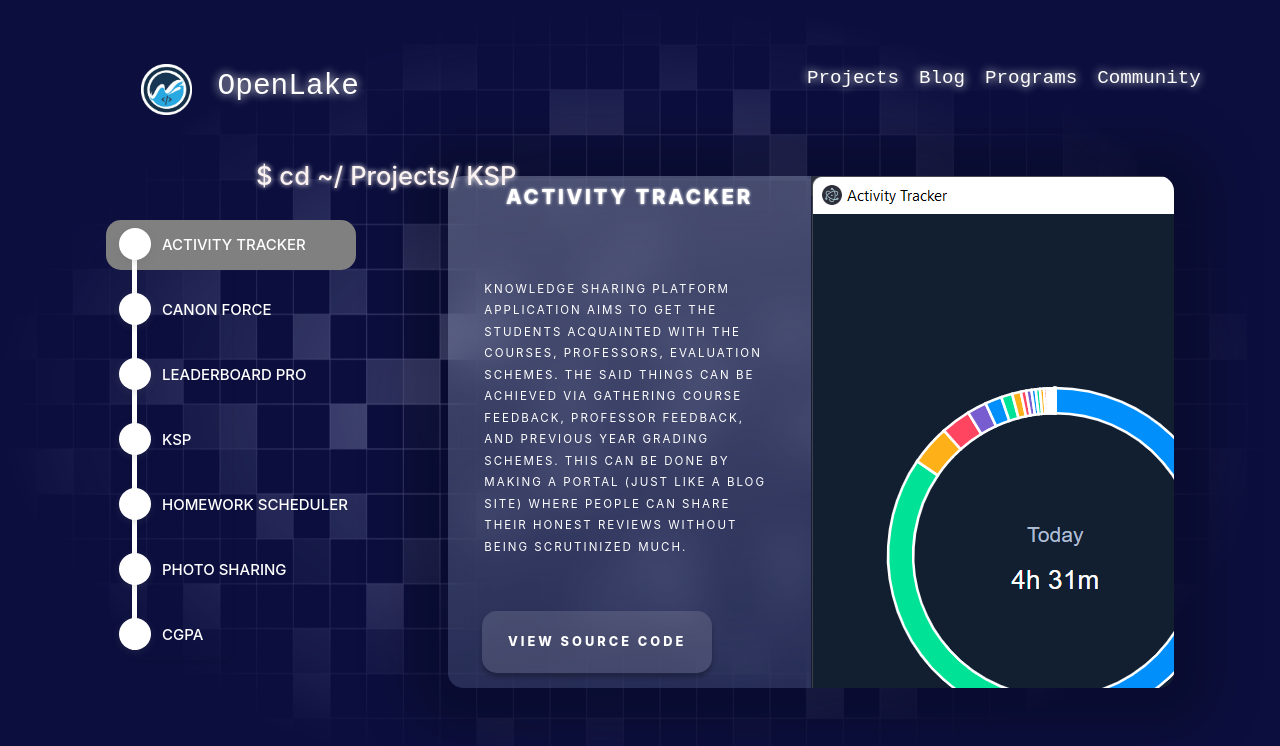
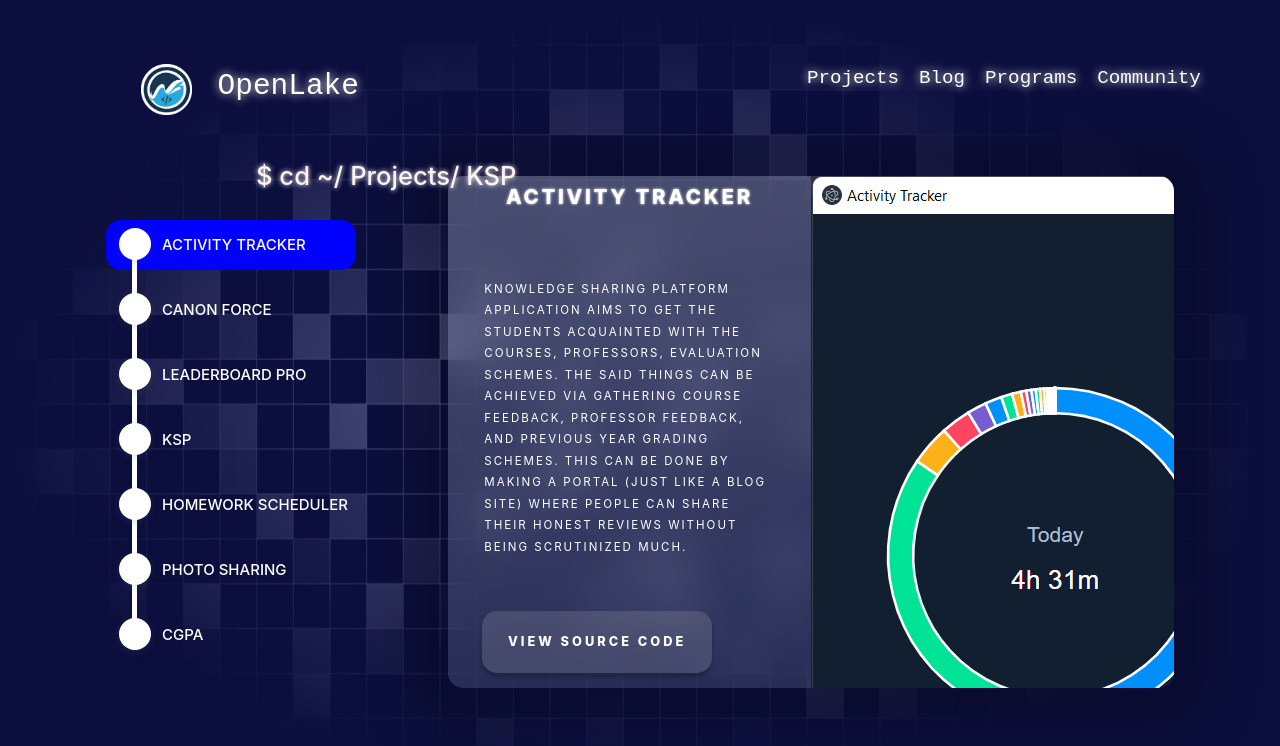
Before and after one commit to Bolt17803/Web_Wave_Surfers, a React (Vite) app in the folder npm/: page /projects in a window 1280 px wide. Shown: the top 746 px of the page. Built offline with nearby package versions, Linux system fonts and the light colour scheme; a web font is replaced by a local one.

Commit message:
corrected link redirection issue

```diff
--- a/npm/package.json
+++ b/npm/package.json
@@ -10,10 +10,12 @@
     "preview": "vite preview"
   },
   "dependencies": {
+    "axios": "^1.4.0",
     "d3-ease": "^3.0.1",
     "framer-motion": "^10.12.18",
     "react": "^18.2.0",
     "react-dom": "^18.2.0",
+    "react-google-drive-picker": "^1.2.2",
     "react-move": "^6.5.0",
     "react-router-dom": "^6.14.1"
   },
--- a/npm/src/components/Projects.jsx
+++ b/npm/src/components/Projects.jsx
@@ -20,7 +20,7 @@ export default function Projects(){
             <div className="project-card">
                 <h3>{project}</h3>
                 <p>Knowledge sharing platform application aims to get the students acquainted with the courses, professors, evaluation schemes. The said things can be achieved via gathering course feedback, professor feedback, and previous year grading schemes. This can be done by making a portal (just like a blog site) where people can share their honest reviews without being scrutinized much.</p>
-                <button type="button"><a href="#">VIEW SOURCE CODE</a></button>
+                <button type="button"><a href="https://github.com/OpenLake/Knowledge-Sharing-Platform">VIEW SOURCE CODE</a></button>
                 <img src={ac}></img>
             </div>
         );
@@ -37,7 +37,7 @@ export default function Projects(){
                     <div className="circle">
                         <div className="inner-circle" style={{display: (props.name==project) ? "block" : "none"}}></div>
                     </div>
-                    <a className="link" href="https://github.com/OpenLake/Knowledge-Sharing-Platform">{props.name}</a>
+                    <a className="link" href="#">{props.name}</a>
                     {/* <div className="base" style={{display: (props.name==project) ? "block" : "none"}}></div> */}
                 </div>
             );
@@ -56,7 +56,7 @@ export default function Projects(){
                             height: '50px',
                             left: "-26px",
                             borderRadius: '15px',
-                            backgroundColor: 'grey',
+                            backgroundColor: 'blue',
                         }}
                         animate={{
                             translateY: `${animY}%`,
```
Also changed, not shown: 1 other file (tests, documents, lock files or other folders).
